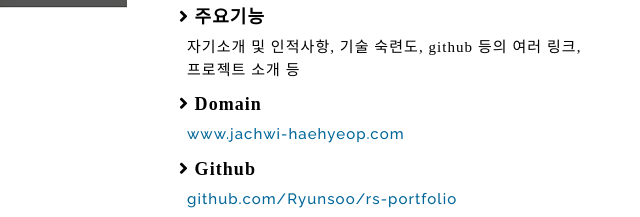
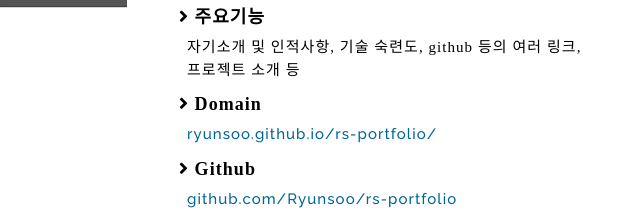
Before and after one commit to Ryunsoo/rs-portfolio, a plain HTML site: page index.html in a window 1280 px wide. Shown: the part 6480-6697 px from the top of the page, 539-1179 px from the left. Drawn offline with Linux system fonts and the light colour scheme; some packages are replaced by stand-ins of ours; a web font is replaced by a local one.

Commit message:
modify portfolio domain

```diff
--- a/index.html
+++ b/index.html
@@ -353,7 +353,7 @@
 						</div>
 						<div>
 							<div class='desc-title'><i class="fas fa-angle-right"></i> Domain</div>
-							<div class='desc-content'><a class='link' target='_blank' href='https://www.jachwi-haehyeop.com'>www.jachwi-haehyeop.com</a></div>
+							<div class='desc-content'><a class='link' target='_blank' href='https://ryunsoo.github.io/rs-portfolio/'>ryunsoo.github.io/rs-portfolio/</a></div>
 						</div>
 						<div>
 							<div class='desc-title'><i class="fas fa-angle-right"></i> Github</div>
```
